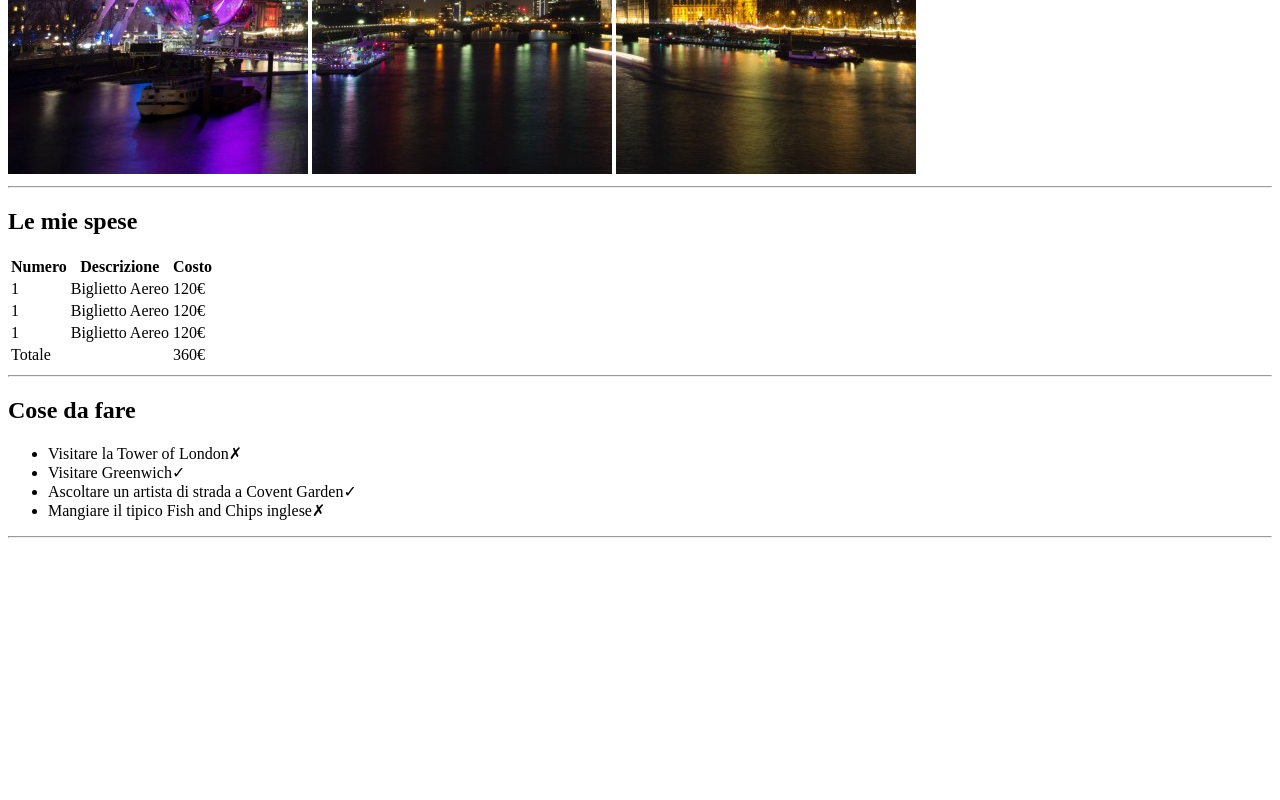
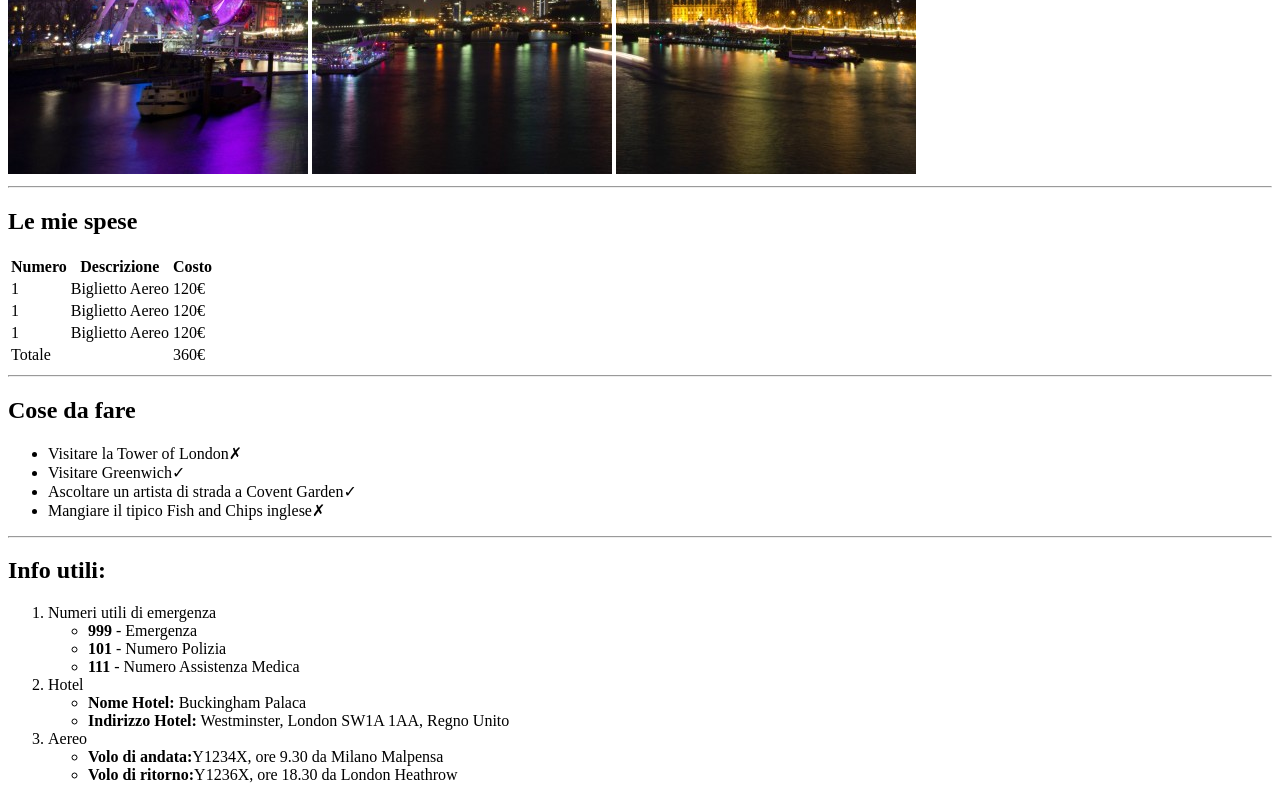
Before and after one commit to MassimilianoTagliabue/html-london-trip, a plain HTML site: page index.html in a window 1280 px wide. Shown: the part 506-1306 px from the top of the page. Before the commit the page ends 1052 px from the top, so only its background shows below. Drawn offline with Linux system fonts and the light colour scheme.

Commit message:
feat: lista info completa

```diff
--- a/index.html
+++ b/index.html
@@ -59,19 +59,44 @@
 
             </tfoot>
         </table>
-        <!-- chiusura tabella -->
+
         <hr>
 
         <h2>Cose da fare</h2>
-        <!-- inizio lista -->
+        <!-- inizio lista obbiettivi -->
         <ul>
             <li>Visitare la Tower of London&cross;</li>
             <li>Visitare Greenwich&check;</li>
             <li>Ascoltare un artista di strada a Covent Garden&check;</li>
             <li>Mangiare il tipico Fish and Chips inglese&cross;</li>
         </ul>
-        <!-- fine lista -->
-         <hr>
+
+        <hr>
+        <!-- inizio lista informazioni -->
+        <h2>Info utili:</h2>
+
+        <ol>
+            <li> Numeri utili di emergenza
+                <ul style="list-style-type:circle;">
+                    <li><strong>999</strong> - Emergenza</li>
+                    <li><strong>101</strong> - Numero Polizia</li>
+                    <li><strong>111</strong> - Numero Assistenza Medica</li>
+                </ul>
+            </li>
+            <li>Hotel
+                <ul style="list-style-type:circle;">
+                    <li><strong>Nome Hotel:</strong> Buckingham Palaca</li>
+                    <li><strong>Indirizzo Hotel:</strong> Westminster, London SW1A 1AA, Regno Unito</li>
+                </ul>
+            </li>
+            <li>Aereo
+                <ul style="list-style-type:circle;">
+                    <li><strong>Volo di andata:</strong>Y1234X, ore 9.30 da Milano Malpensa</li>
+                    <li><strong>Volo di ritorno:</strong>Y1236X, ore 18.30 da London Heathrow</li>
+                </ul>
+            </li>
+        </ol>
+
     </main>
     <!-- /main -->
 </body>
```
